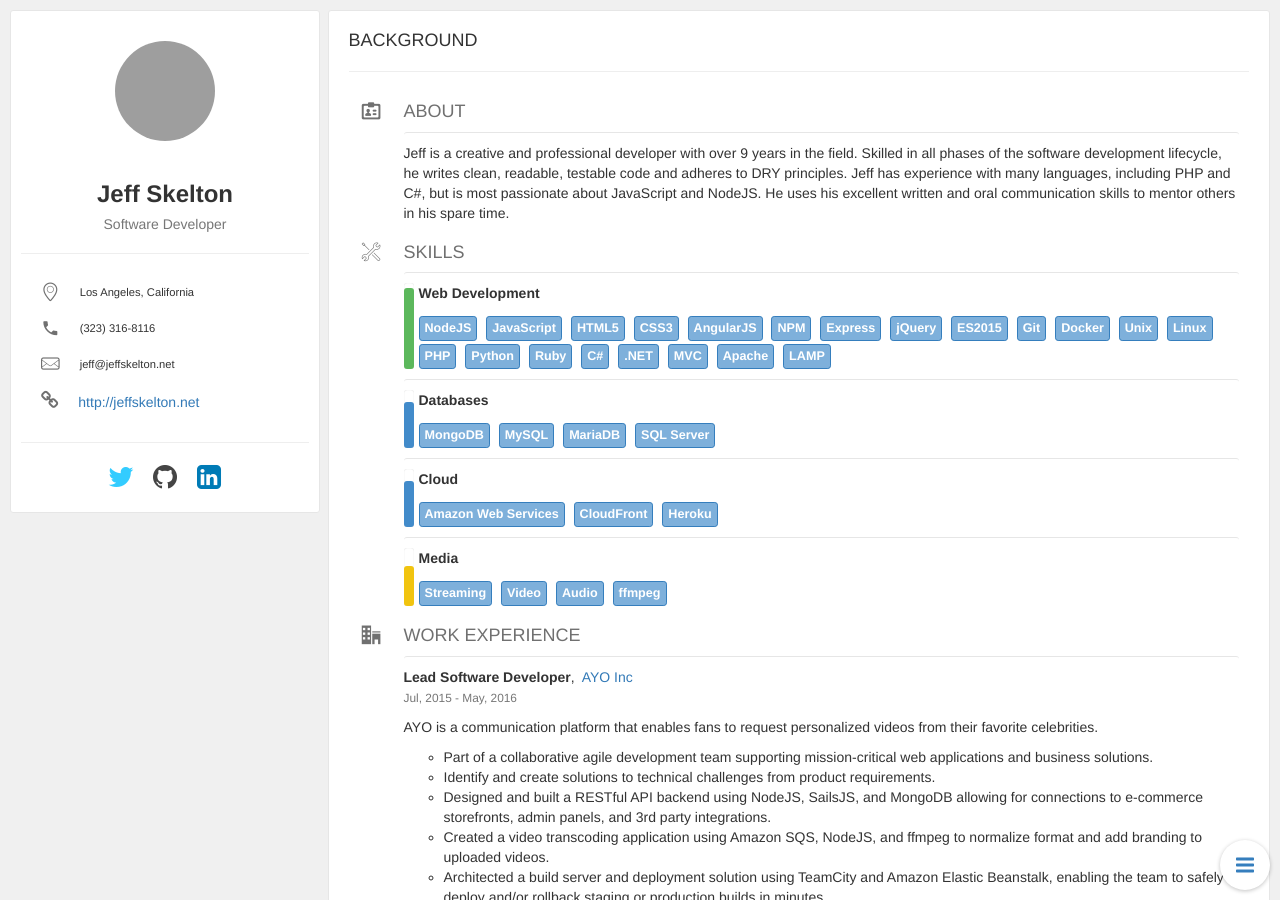
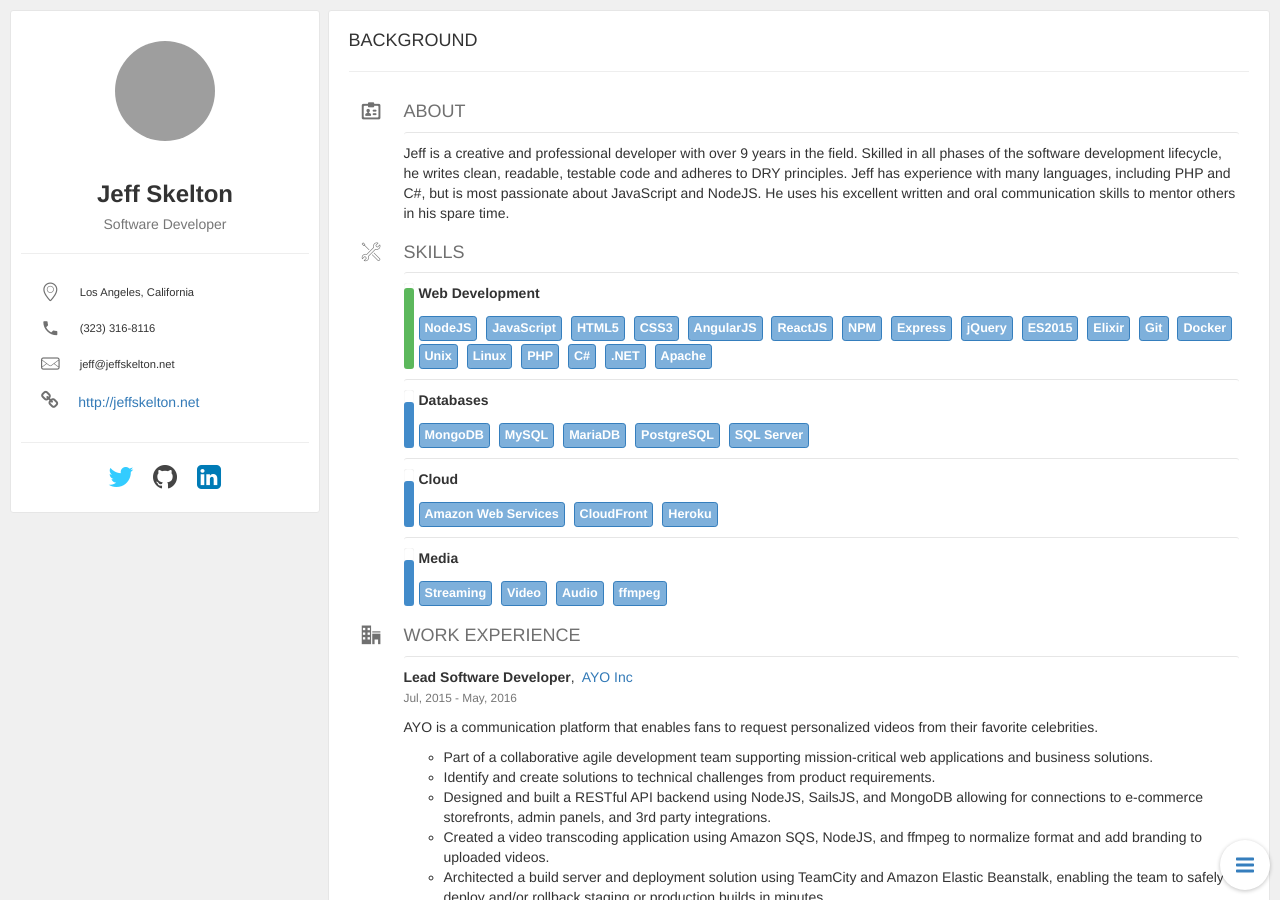
Before and after one commit to jeffskelton3/jeffskelton3.github.io, a Jekyll site: the page built from index.html, in a window 1280 px wide and 900 px high. Built offline with Jekyll 4.4.1, drawn with Linux system fonts in a browser that asks for light colours; nearby versions of some CDN libraries; grey boxes are pictures that could not be loaded.

Commit message:
add some new skills and remove some that don't really matter

```diff
--- a/_data/resume.json
+++ b/_data/resume.json
@@ -115,22 +115,20 @@
         "HTML5",
         "CSS3",
         "AngularJS",
+        "ReactJS",
         "NPM",
         "Express",
         "jQuery",
         "ES2015",
+        "Elixir",
         "Git",
         "Docker",
         "Unix",
         "Linux",
         "PHP",
-        "Python",
-        "Ruby",
         "C#",
         ".NET",
-        "MVC",
-        "Apache",
-        "LAMP"
+        "Apache"
       ]
     },
     {
@@ -140,6 +138,7 @@
         "MongoDB",
         "MySQL",
         "MariaDB",
+        "PostgreSQL",
         "SQL Server"
       ]
     },
@@ -154,7 +153,7 @@
     },
     {
       "name": "Media",
-      "level": "Intermediate",
+      "level": "Advanced",
       "keywords": [
         "Streaming",
         "Video",
```
